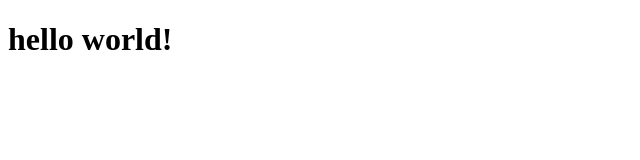
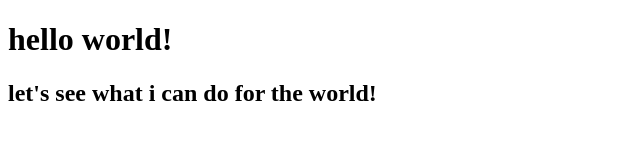
Before and after one commit to tarekrahman-coder/demo, a plain HTML site: page index.html in a window 1280 px wide. Shown: the whole page, without its empty margins (0-640 px from the left). Drawn offline with Linux system fonts and the light colour scheme.

Commit message:
some text added

```diff
--- a/index.html
+++ b/index.html
@@ -7,5 +7,6 @@
 </head>
 <body>
     <h1>hello world!</h1>
+    <h2>let's see what i can do for the world!</h2>
 </body>
 </html>
```
